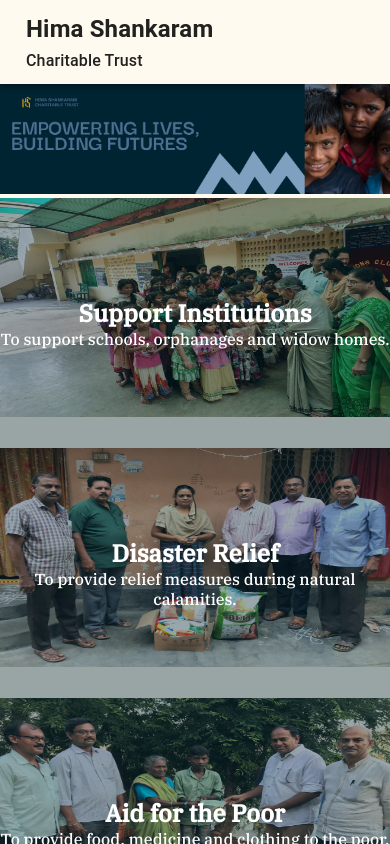
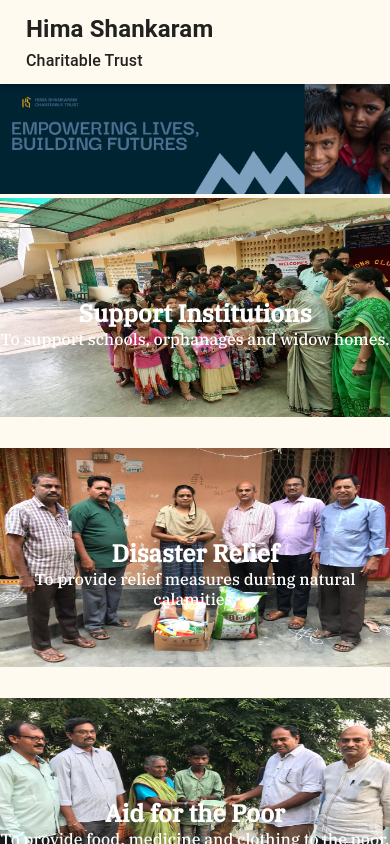
Before and after one commit to agastya2002/HimaShankaramWebsite, a React (Create React App) app: page /home in a window 390 px wide. Built offline with nearby package versions, Linux system fonts and the light colour scheme; some icons are missing.

Commit message:
Removed Objective bg color

```diff
--- a/src/css/Objective.css
+++ b/src/css/Objective.css
@@ -70,7 +70,7 @@
     bottom: 0;
     padding: 0 !important;
     margin: 0 !important;
-    background: rgba(0,36,51,0.4);
+    /* background: rgba(0,36,51,0.4); */
     color: #fff;
     justify-content: center;
     align-items: center;
```
